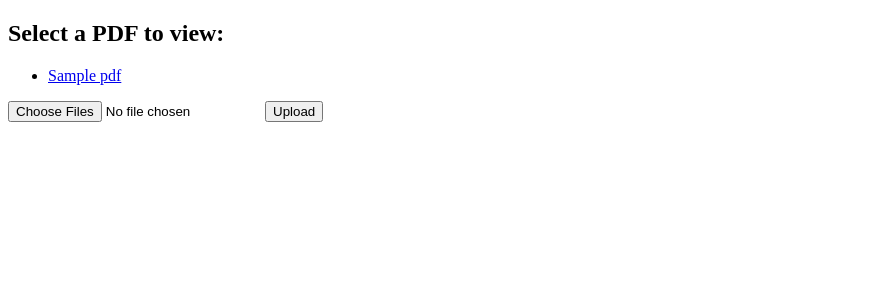
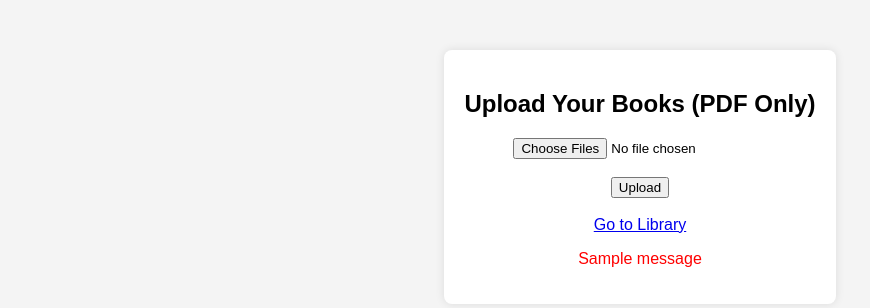
Before and after one commit to shivpratap49/web_pdf_viwer, a Flask app: template templates/index.html in a window 1280 px wide. Shown: the top 308 px of the page, without its empty margins (0-870 px from the left). Run offline with Flask 3, Linux system fonts and the light colour scheme; the template is opened without the code that fills it: most values are stand-ins (such as "Sample title", 1, 10 or a date in 2020); one stand-in notice (Sample message) is shown.

```diff
--- a/app.py
+++ b/app.py
@@ -1,29 +1,42 @@
 import os
-from flask import Flask, render_template, send_from_directory,request,redirect,flash
+from flask import Flask, render_template, request, redirect, flash, send_from_directory, url_for
+from werkzeug.utils import secure_filename
+from pdf2image import convert_from_path
 
 app = Flask(__name__)
-PDF_FOLDER = os.path.join('static')
 app.secret_key = 'your_secret_key'
+
 UPLOAD_FOLDER = 'static'
+THUMB_FOLDER = os.path.join('static', 'thumbs')
+os.makedirs(THUMB_FOLDER, exist_ok=True)
 app.config['UPLOAD_FOLDER'] = UPLOAD_FOLDER
-@app.route('/',methods=['GET', 'POST'])
+
+def generate_thumbnail(pdf_filename):
+    thumb_path = os.path.join(THUMB_FOLDER, f"{pdf_filename}.png")
+    if not os.path.exists(thumb_path):
+        pdf_path = os.path.join(app.config['UPLOAD_FOLDER'], pdf_filename)
+        try:
+            pages = convert_from_path(pdf_path, first_page=1, last_page=1, size=(200, 260))
+            pages[0].save(thumb_path, 'PNG')
+        except Exception as e:
+            print(f"Error generating thumbnail for {pdf_filename}: {e}")
+            return 'default_cover.png'
+    return f'thumbs/{pdf_filename}.png'
+
+@app.route('/', methods=['GET', 'POST'])
 def index():
-    if request.method=='POST':
-        # file = request.files['file']
-        # file.save(f"static/{file.filename}")
+    if request.method == 'POST':
         if 'files' not in request.files:
             flash('No file part')
             return redirect(request.url)
 
         files = request.files.getlist('files')
-        if not files or all(file.filename == '' for file in files):
-            flash('No files selected')
-            return redirect(request.url)
-
         uploaded = 0
         for file in files:
-            if file :
-                file.save(os.path.join(app.config['UPLOAD_FOLDER'], file.filename))
+            if file and file.filename.lower().endswith('.pdf'):
+                filename = secure_filename(file.filename)
+                file.save(os.path.join(app.config['UPLOAD_FOLDER'], filename))
+                generate_thumbnail(filename)
                 uploaded += 1
 
         if uploaded:
@@ -31,19 +44,17 @@ def index():
         else:
             flash('No valid files uploaded')
 
-    # List all PDFs in the static/ directory
-    pdf_files = [f for f in os.listdir(PDF_FOLDER) if f.endswith('.pdf')]
-    return render_template('index.html', pdfs=pdf_files)
+    return render_template('index.html')
 
-@app.route('/view/<filename>')
-def view_pdf(filename):
-    # Render the PDF in viewer.html
-    return render_template('viewer.html', filename=filename)
+@app.route('/viewer')
+def viewer():
+    pdf_files = [f for f in os.listdir(app.config['UPLOAD_FOLDER']) if f.endswith('.pdf')]
+    thumbs = {pdf: generate_thumbnail(pdf) for pdf in pdf_files}
+    return render_template('viewer.html', pdfs=pdf_files, thumbs=thumbs)
 
 @app.route('/pdf/<filename>')
 def serve_pdf(filename):
-    # Serve the PDF file directly
-    return send_from_directory(PDF_FOLDER, filename)
+    return send_from_directory(app.config['UPLOAD_FOLDER'], filename)
 
 if __name__ == '__main__':
-    app.run(host='0.0.0.0',port=4900,debug=True)
+    app.run(host='0.0.0.0', port=4900, debug=True)
--- a/templates/index.html
+++ b/templates/index.html
@@ -1,23 +1,36 @@
 <!DOCTYPE html>
 <html>
 <head>
-    <title>PDF List</title>
+    <title>Upload Books</title>
+    <style>
+        body { font-family: Arial, sans-serif; text-align: center; margin: 50px; background: #f4f4f4; }
+        .upload-box { background: white; padding: 20px; display: inline-block; border-radius: 8px; box-shadow: 0 0 10px rgba(0,0,0,0.1); }
+        .upload-box h2 { margin-bottom: 20px; }
+        .flash-message { color: red; margin: 15px; }
+    </style>
 </head>
 <body>
-    <h2>Select a PDF to view:</h2>
-    <ul>
-        {% for pdf in pdfs %}
-            <li><a href="{{ url_for('view_pdf', filename=pdf) }}">{{ pdf }}</a></li>
+
+<div class="upload-box">
+    <h2>Upload Your Books (PDF Only)</h2>
+    <form method="POST" enctype="multipart/form-data">
+        <input type="file" name="files" multiple>
+        <br><br>
+        <button type="submit">Upload</button>
+    </form>
+    <br>
+    <a href="{{ url_for('viewer') }}">Go to Library</a>
+
+    {% with messages = get_flashed_messages() %}
+      {% if messages %}
+        <div class="flash-message">
+        {% for message in messages %}
+          <p>{{ message }}</p>
         {% endfor %}
-    </ul>
-    <form method="POST" enctype="multipart/form-data" >
+        </div>
+      {% endif %}
+    {% endwith %}
+</div>
 
-
-
-
-
-    <input type="file" name="files" multiple >
-    <input type="submit" value="Upload">
-  </form>
 </body>
 </html>
```
Also changed, not shown: templates/viewer.html (+59 -4 lines), 1 other file.
